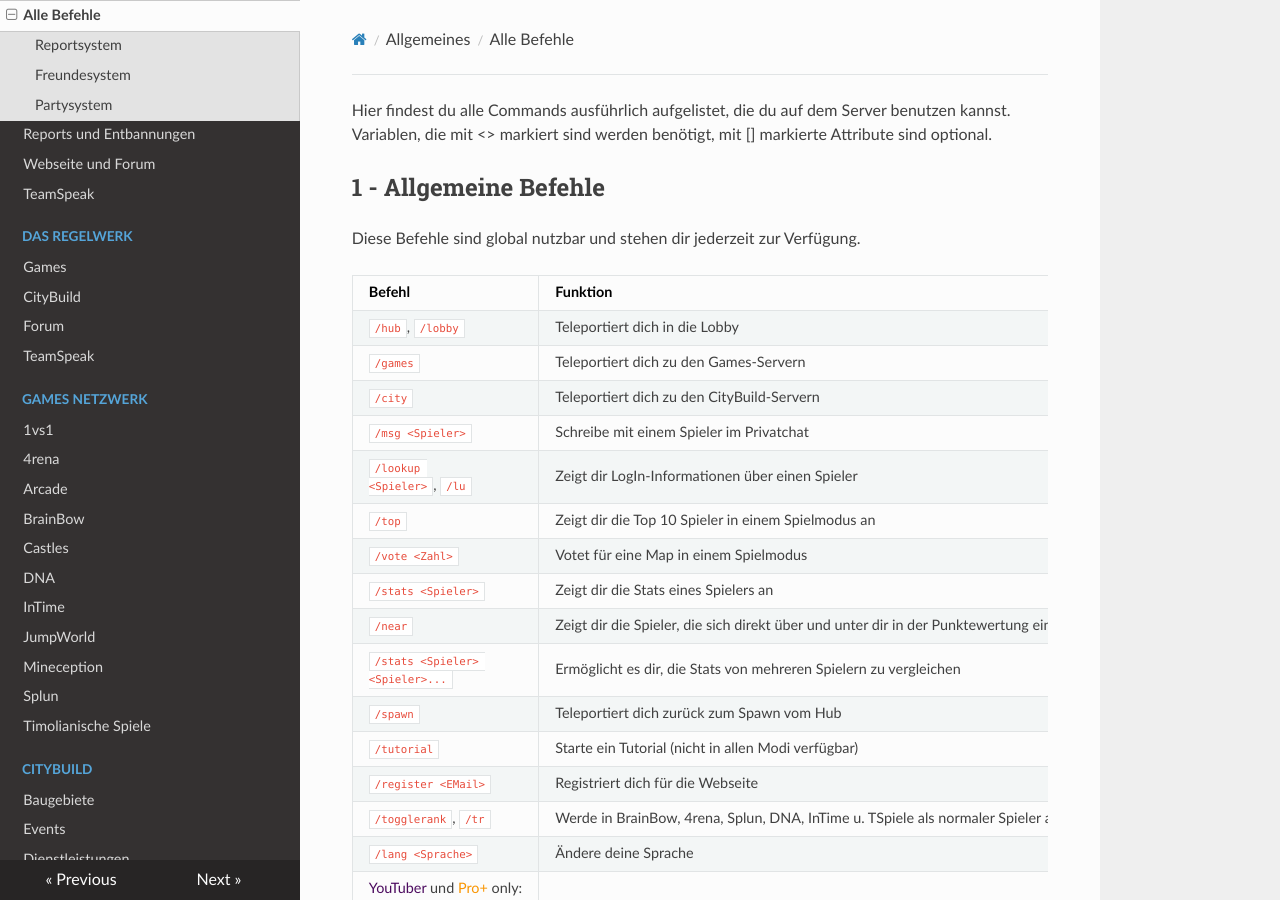
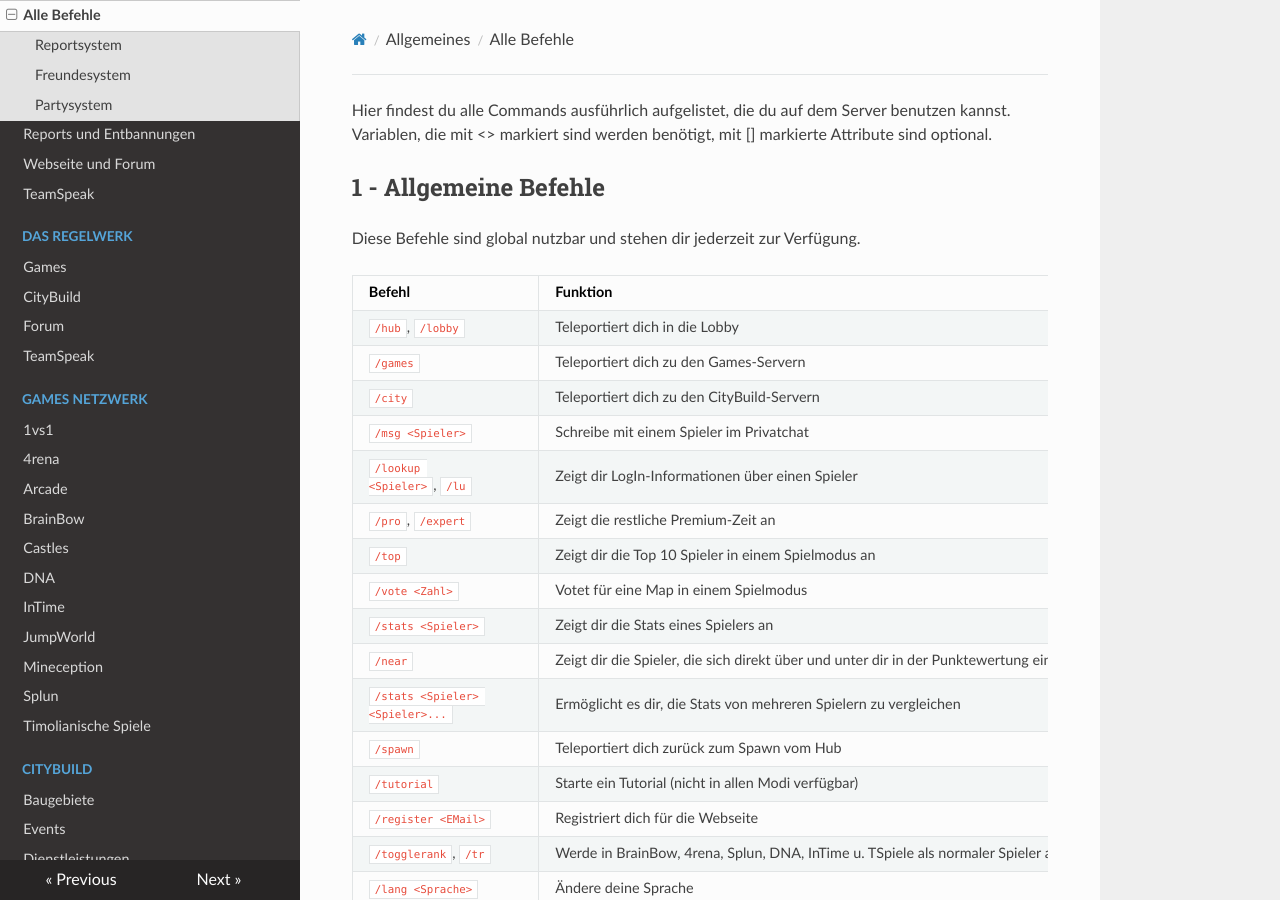
Before and after one commit to TimoliaDE/HowTo, an MkDocs documentation site: the page built from docs/commands.md, in a window 1280 px wide and 900 px high. Built offline with MkDocs 1.6.1, drawn with Linux system fonts in a browser that asks for light colours; nearby versions of some CDN libraries; old or Windows-style settings are respelled for this version of MkDocs.

Commit message:
/pro & /expert

```diff
--- a/docs/commands.md
+++ b/docs/commands.md
@@ -11,6 +11,7 @@ Diese Befehle sind global nutzbar und stehen dir jederzeit zur Verfügung.
 | `/city` | Teleportiert dich zu den CityBuild-Servern |
 | `/msg <Spieler>` | Schreibe mit einem Spieler im Privatchat |
 | `/lookup <Spieler>`, `/lu` | Zeigt dir LogIn-Informationen über einen Spieler |
+| `/pro`, `/expert` | Zeigt die restliche Premium-Zeit an |
 | `/top` | Zeigt dir die Top 10 Spieler in einem Spielmodus an |
 | `/vote <Zahl>` | Votet für eine Map in einem Spielmodus |
 | `/stats <Spieler>` | Zeigt dir die Stats eines Spielers an |
```
Also changed, not shown: docs/ranks/premium.md (+1 -0 lines).
